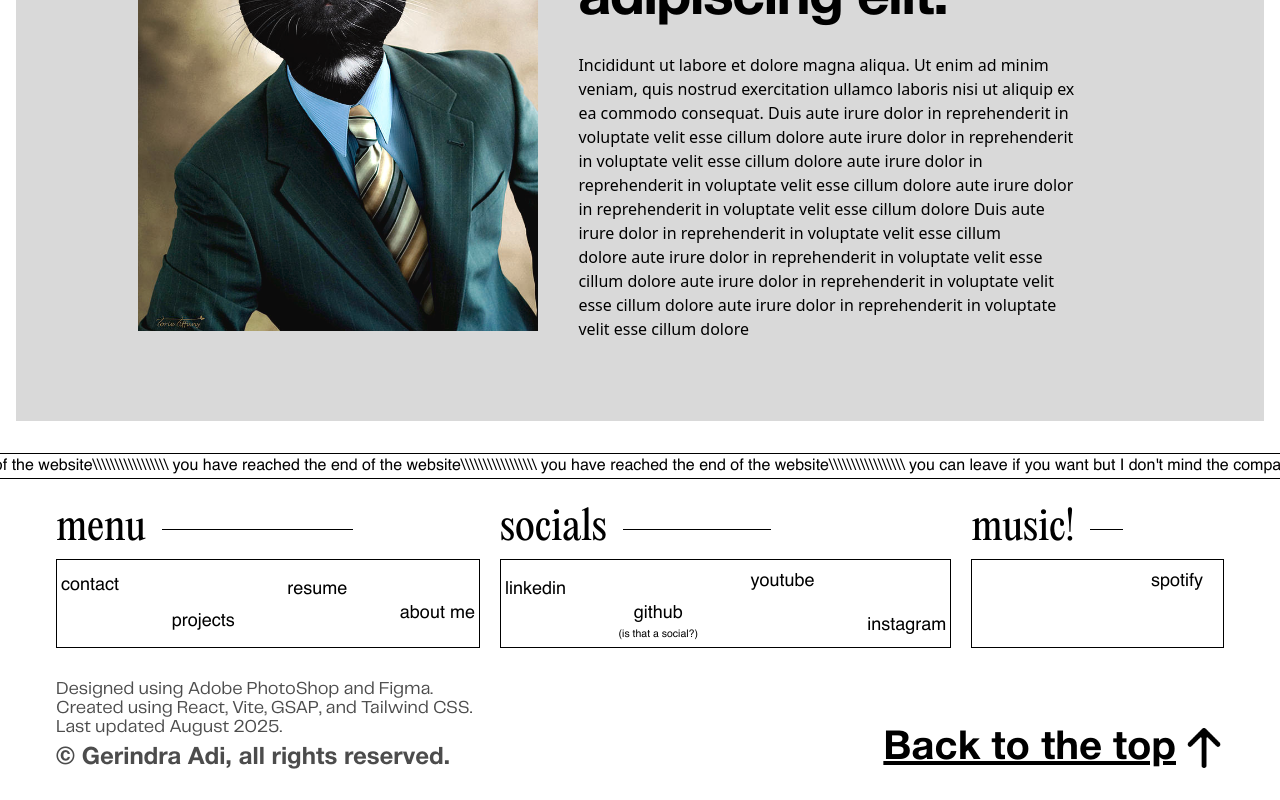
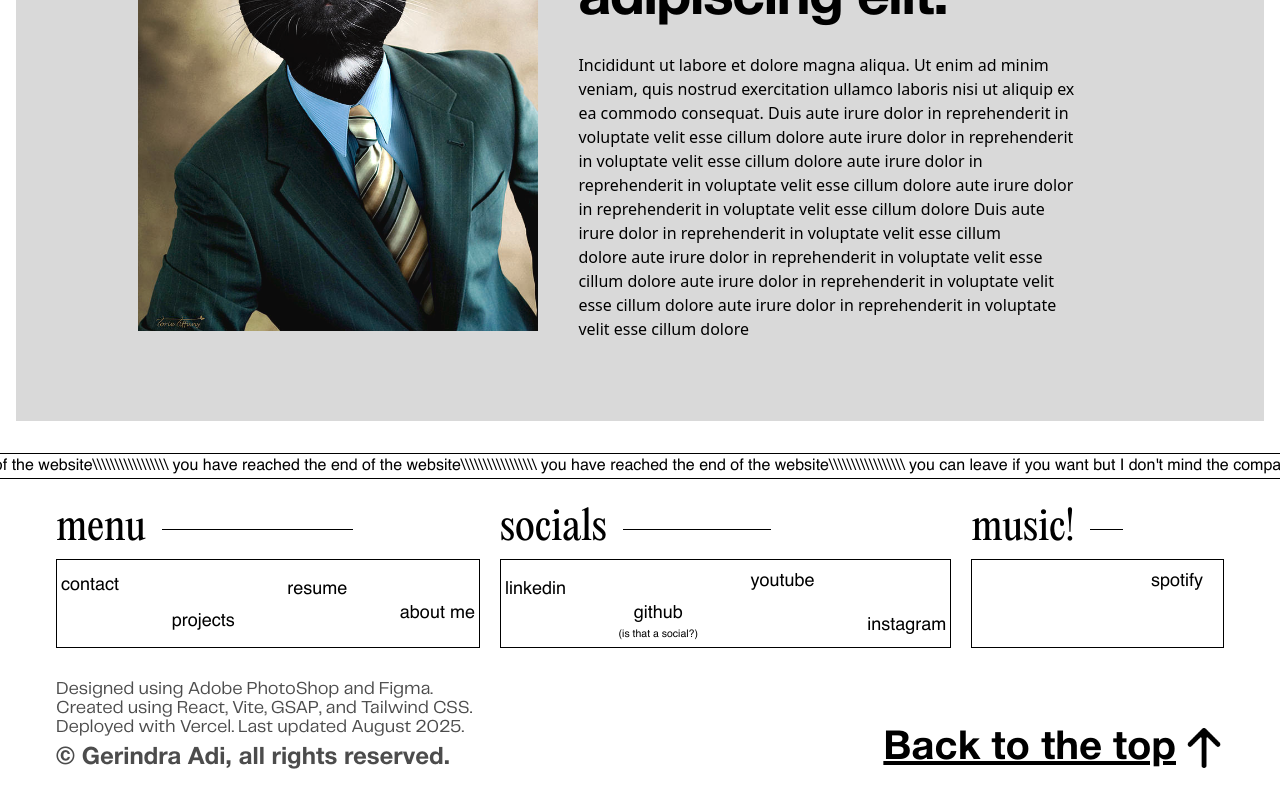
Before and after one commit to TedDPig123/personal-website, a React (Vite) app: page / in a window 1280 px wide. Shown: the part 3581-4381 px from the top of the page. Built offline with nearby package versions, Linux system fonts and the light colour scheme.

Commit message:
updated bottom text

```diff
--- a/src/components/Bottom.tsx
+++ b/src/components/Bottom.tsx
@@ -83,7 +83,7 @@ export default function Bottom(){
                 <div className="font-telegraf whitespace-pre text-[#4C4C4C] text-[18px] leading-[19px]">
                     <div>Designed using Adobe PhotoShop and Figma.</div>
                     <div>Created using React, Vite, GSAP, and Tailwind CSS.</div>
-                    <div>Last updated August 2025.</div>
+                    <div>Deployed with Vercel. Last updated August 2025.</div>
                     <div className="font-helveticabold text-[24px] mt-3">© Gerindra Adi, all rights reserved.</div>
                 </div>
                 <div className="to-the-top font-helveticabold text-[40px] leading-[25px] underline flex items-center cursor-pointer">
```
